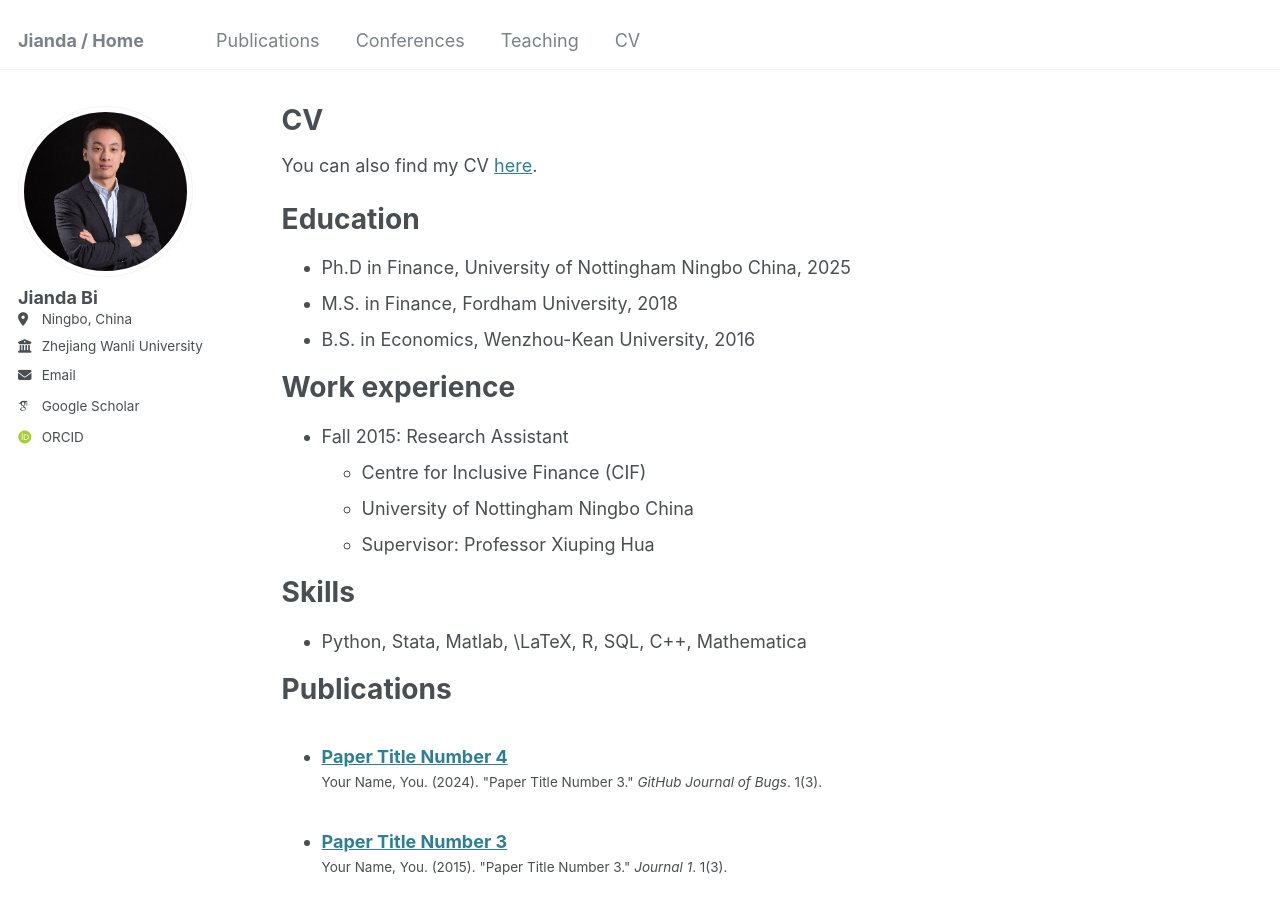
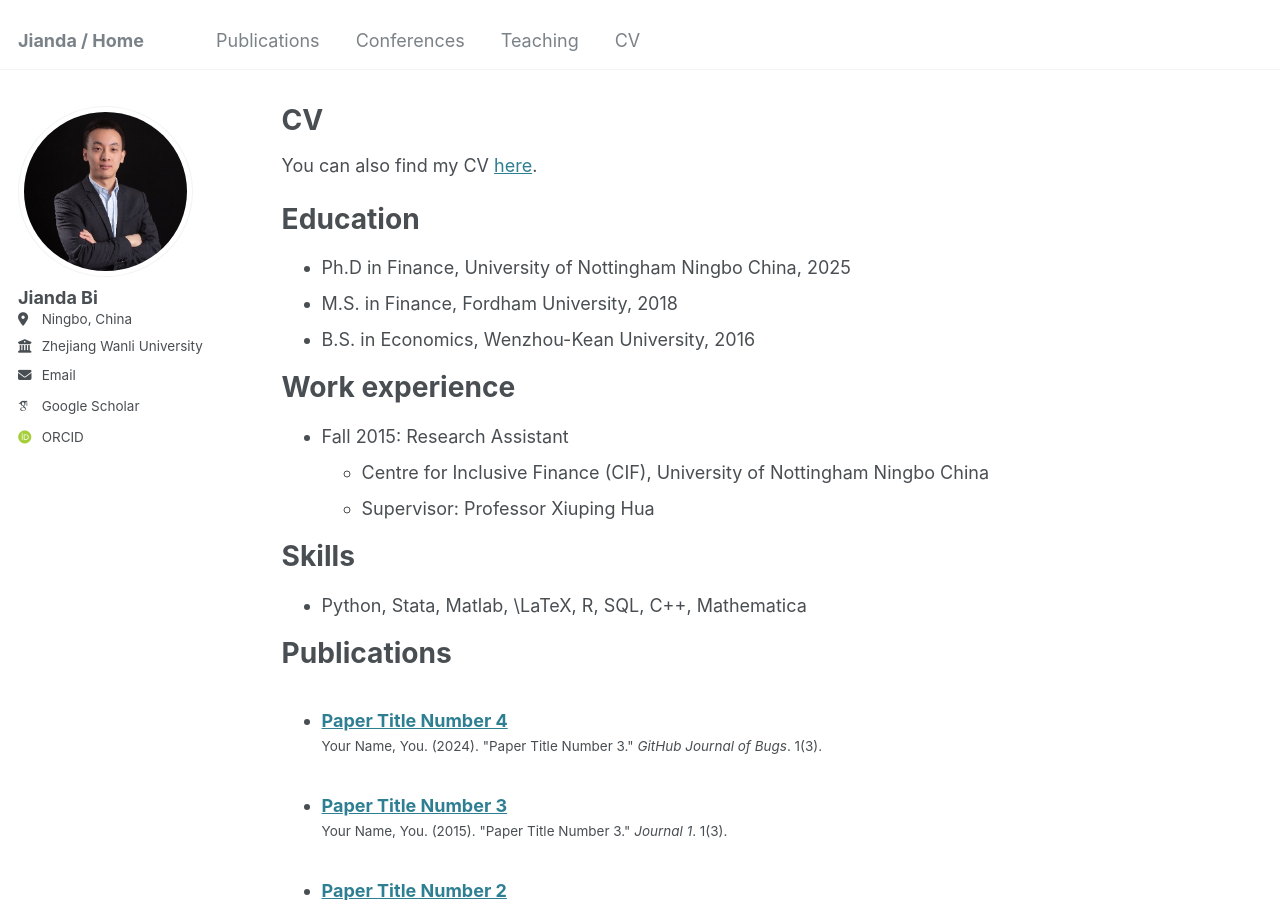
Before and after one commit to JiandaBi/Jianda.github.io, a Jekyll site: the page built from _pages/cv.md, in a window 1280 px wide and 900 px high. Built offline with Jekyll 4.4.1, drawn with Linux system fonts in a browser that asks for light colours; some web fonts are replaced.

Commit message:
Update cv.md

```diff
--- a/_pages/cv.md
+++ b/_pages/cv.md
@@ -30,8 +30,7 @@ Work experience
 
 
 * Fall 2015: Research Assistant
-  * Centre for Inclusive Finance (CIF)
-  * University of Nottingham Ningbo China
+  * Centre for Inclusive Finance (CIF), University of Nottingham Ningbo China
   * Supervisor: Professor Xiuping Hua
 
 Skills
```
